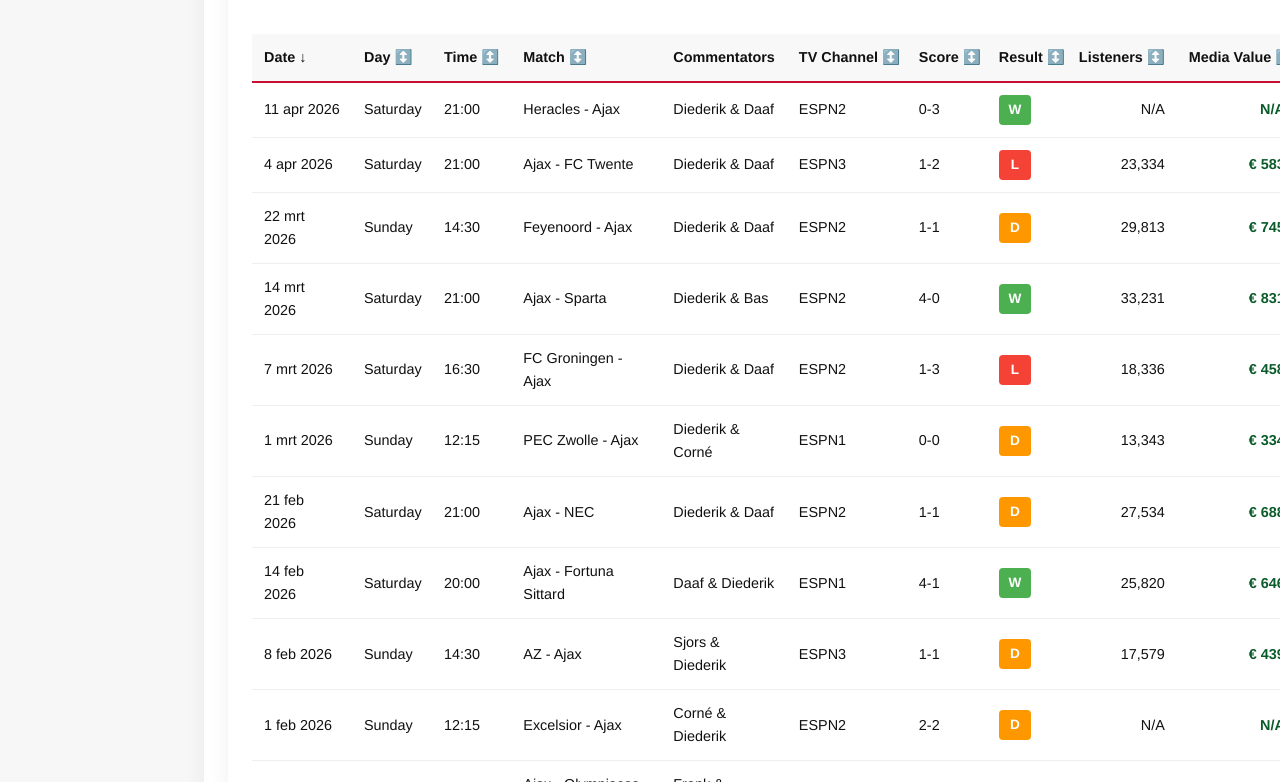
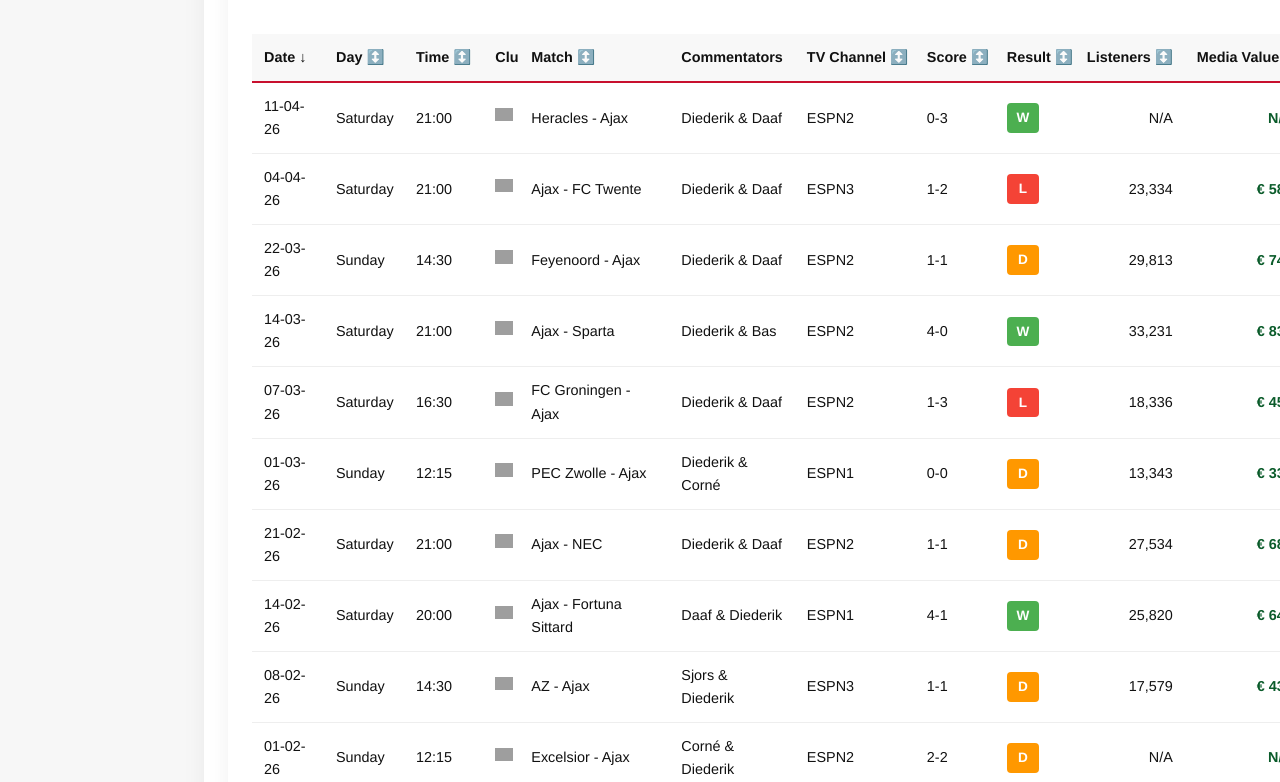
Before and after one commit to diedzes/ajax-radio-dashboard, a React (Vite) app in the folder dashboard/: page / in a window 1280 px wide. Shown: the part 418-1200 px from the top of the page. Built offline with nearby package versions, Linux system fonts and the light colour scheme; grey boxes are pictures that could not be loaded.

Commit message:
Add compact club logo column to all matches table.
Show opponent logos between time and match with a neutral fallback tile, and shorten date formatting to DD/MM/YY to keep row height compact.

Made-with: Cursor

```diff
--- a/dashboard/src/components/AllMatchesOverview.css
+++ b/dashboard/src/components/AllMatchesOverview.css
@@ -49,8 +49,8 @@
 /* Column width adjustments */
 .matches-table th:nth-child(1), /* Date */
 .matches-table td:nth-child(1) {
-  min-width: 100px;
-  max-width: 120px;
+  min-width: 72px;
+  max-width: 72px;
 }
 
 .matches-table th:nth-child(2), /* Day */
@@ -65,50 +65,83 @@
   max-width: 80px;
 }
 
-.matches-table th:nth-child(4), /* Match */
+.matches-table th:nth-child(4), /* Club logo */
 .matches-table td:nth-child(4) {
+  min-width: 36px;
+  max-width: 36px;
+  text-align: center;
+}
+
+.matches-table th:nth-child(5), /* Match */
+.matches-table td:nth-child(5) {
   min-width: 150px;
   max-width: 200px;
 }
 
-.matches-table th:nth-child(5), /* Commentators */
-.matches-table td:nth-child(5) {
+.matches-table th:nth-child(6), /* Commentators */
+.matches-table td:nth-child(6) {
   min-width: 100px;
   max-width: 130px;
   white-space: normal;
   word-wrap: break-word;
 }
 
-.matches-table th:nth-child(6), /* TV Channel */
-.matches-table td:nth-child(6) {
+.matches-table th:nth-child(7), /* TV Channel */
+.matches-table td:nth-child(7) {
   min-width: 80px;
   max-width: 120px;
 }
 
-.matches-table th:nth-child(7), /* Score */
-.matches-table td:nth-child(7) {
-  min-width: 60px;
-  max-width: 80px;
-}
-
-.matches-table th:nth-child(8), /* Result */
+.matches-table th:nth-child(8), /* Score */
 .matches-table td:nth-child(8) {
   min-width: 60px;
   max-width: 80px;
 }
 
-.matches-table th:nth-child(9), /* Listeners */
+.matches-table th:nth-child(9), /* Result */
 .matches-table td:nth-child(9) {
+  min-width: 60px;
+  max-width: 80px;
+}
+
+.matches-table th:nth-child(10), /* Listeners */
+.matches-table td:nth-child(10) {
   min-width: 100px;
   max-width: 120px;
   text-align: right;
 }
 
-.matches-table th:nth-child(10), /* Media Value */
-.matches-table td:nth-child(10) {
+.matches-table th:nth-child(11), /* Media Value */
+.matches-table td:nth-child(11) {
   min-width: 100px;
   max-width: 120px;
   text-align: right;
+}
+
+.logo-header {
+  text-align: center;
+}
+
+.club-logo-cell {
+  padding: 0.5rem 0.25rem;
+  text-align: center;
+  vertical-align: middle;
+}
+
+.club-logo {
+  width: 18px;
+  height: 18px;
+  object-fit: contain;
+  display: inline-block;
+}
+
+.club-logo-placeholder {
+  width: 18px;
+  height: 18px;
+  display: inline-block;
+  border-radius: 3px;
+  background: #f1f1f1;
+  border: 1px solid #e2e2e2;
 }
 
 .media-value-cell {
--- a/dashboard/src/components/AllMatchesOverview.jsx
+++ b/dashboard/src/components/AllMatchesOverview.jsx
@@ -19,13 +19,66 @@ function AllMatchesOverview({ data }) {
     try {
       const date = new Date(dateStr + 'T00:00:00')
       return date.toLocaleDateString('nl-NL', {
-        year: 'numeric',
-        month: 'short',
-        day: 'numeric'
+        day: '2-digit',
+        month: '2-digit',
+        year: '2-digit'
       })
     } catch {
       return dateStr
     }
+  }
+
+  const CLUB_LOGOS = {
+    ajax: 'https://crests.football-data.org/678.svg',
+    psv: 'https://crests.football-data.org/674.svg',
+    feyenoord: 'https://crests.football-data.org/675.svg',
+    twente: 'https://crests.football-data.org/666.svg',
+    az: 'https://crests.football-data.org/682.svg',
+    nec: 'https://crests.football-data.org/1915.svg',
+    heracles: 'https://crests.football-data.org/683.svg',
+    groningen: 'https://crests.football-data.org/677.svg',
+    zwolle: 'https://crests.football-data.org/684.svg',
+    excelsior: 'https://crests.football-data.org/676.svg',
+    sparta: 'https://crests.football-data.org/6806.svg',
+    fortuna: 'https://crests.football-data.org/1926.svg',
+    heerenveen: 'https://crests.football-data.org/673.svg',
+    utrecht: 'https://crests.football-data.org/6761.svg',
+    nac: 'https://crests.football-data.org/681.svg',
+    'go ahead eagles': 'https://crests.football-data.org/718.svg',
+    volendam: 'https://crests.football-data.org/1914.svg',
+    olympiacos: 'https://crests.football-data.org/654.svg',
+    villarreal: 'https://crests.football-data.org/94.svg',
+    panathinaikos: 'https://crests.football-data.org/782.svg',
+    vojvodina: 'https://crests.football-data.org/1884.svg',
+    'as monaco': 'https://crests.football-data.org/548.svg',
+    telstar: 'https://crests.football-data.org/7187.svg'
+  }
+
+  const normalizeTeamName = (name = '') => {
+    return name
+      .toLowerCase()
+      .replace(/\./g, '')
+      .replace(/\s+/g, ' ')
+      .trim()
+  }
+
+  const getOpponentTeam = (matchName = '') => {
+    const parts = matchName.split(' - ').map((p) => p.trim()).filter(Boolean)
+    if (parts.length !== 2) return null
+    const [left, right] = parts
+    const leftNorm = normalizeTeamName(left)
+    const rightNorm = normalizeTeamName(right)
+    if (leftNorm.includes('ajax')) return right
+    if (rightNorm.includes('ajax')) return left
+    return null
+  }
+
+  const getClubLogoUrl = (matchName = '') => {
+    const opponent = getOpponentTeam(matchName)
+    if (!opponent) return null
+    const normalized = normalizeTeamName(opponent)
+    const entry = Object.entries(CLUB_LOGOS).find(([key]) => normalized.includes(key))
+    return entry ? entry[1] : null
   }
 
   const getResultClass = (result) => {
@@ -134,6 +187,9 @@ function AllMatchesOverview({ data }) {
               <th className="sortable" onClick={() => handleSort('time')}>
                 Time {getSortIcon('time')}
               </th>
+              <th className="logo-header">
+                Club
+              </th>
               <th className="sortable" onClick={() => handleSort('match_name')}>
                 Match {getSortIcon('match_name')}
               </th>
@@ -158,11 +214,25 @@ function AllMatchesOverview({ data }) {
             </tr>
           </thead>
           <tbody>
-            {sortedMatches.map((match, index) => (
+            {sortedMatches.map((match, index) => {
+              const logoUrl = getClubLogoUrl(match.match_name)
+              return (
               <tr key={index}>
                 <td>{formatDate(match.date)}</td>
                 <td>{match.weekday || 'N/A'}</td>
                 <td>{match.time || 'N/A'}</td>
+                <td className="club-logo-cell">
+                  {logoUrl ? (
+                    <img
+                      src={logoUrl}
+                      alt=""
+                      className="club-logo"
+                      loading="lazy"
+                    />
+                  ) : (
+                    <span className="club-logo-placeholder" aria-hidden="true" />
+                  )}
+                </td>
                 <td>{match.match_name || 'N/A'}</td>
                 <td>{match.commentators || 'N/A'}</td>
                 <td>{match.tv_channel || 'N/A'}</td>
@@ -177,7 +247,8 @@ function AllMatchesOverview({ data }) {
                   {match.listeners ? formatCurrency(calculateMediaValue(match.listeners)) : 'N/A'}
                 </td>
               </tr>
-            ))}
+              )
+            })}
           </tbody>
         </table>
       </div>
```
